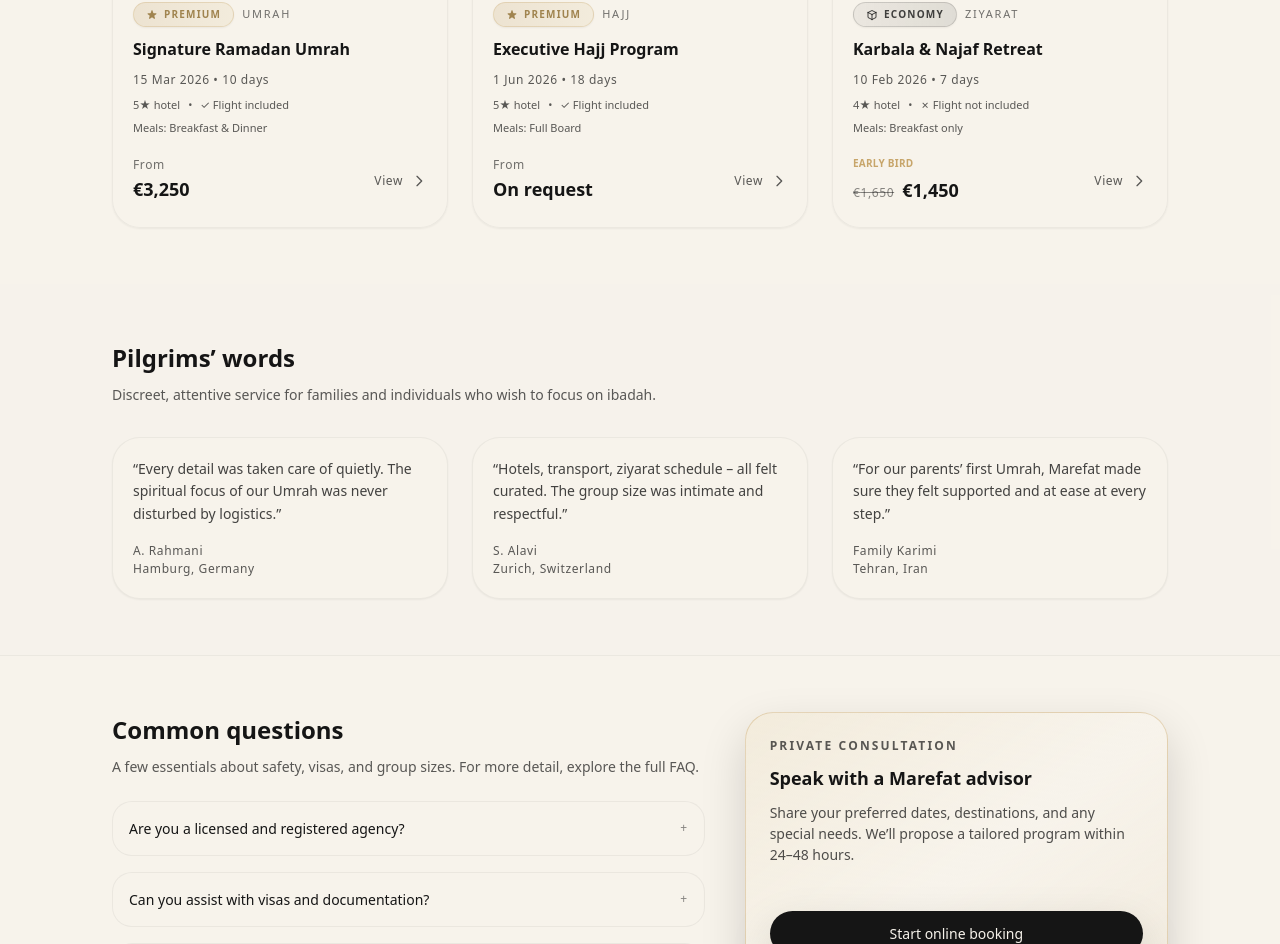
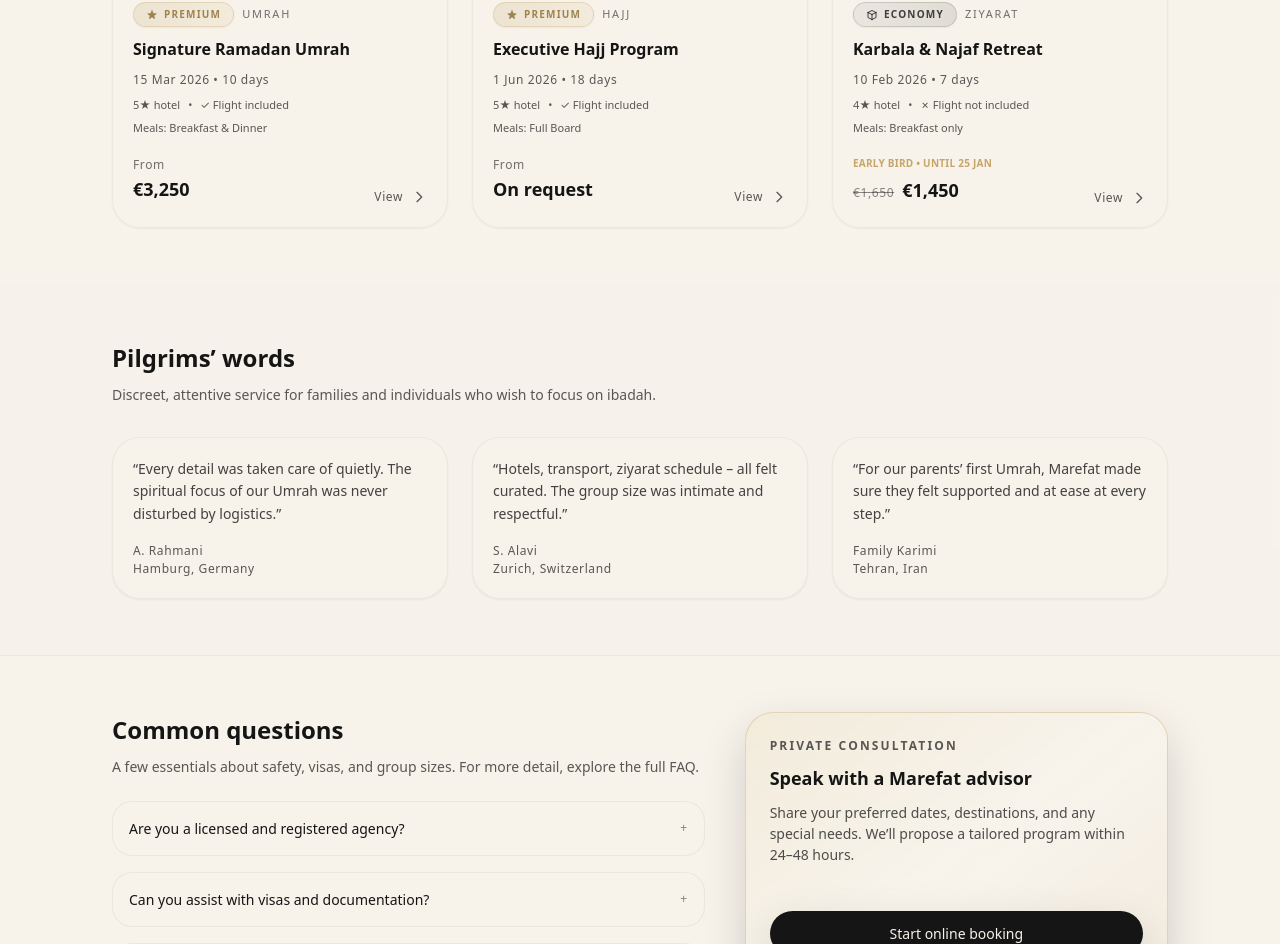
Before and after one commit to HamidrezaGtHb/marefat-pilgrimage, a Next.js app: page / in a window 1280 px wide. Shown: the part 1230-2174 px from the top of the page. Built offline with nearby package versions, Linux system fonts and the light colour scheme.

Commit message:
Update Sichere Änderungen

```diff
--- a/src/app/page.tsx
+++ b/src/app/page.tsx
@@ -256,14 +256,17 @@
                   </div>
 
                   {/* Price & CTA */}
-                  <div className="flex items-center justify-between gap-3 pt-3">
+                  <div className="flex items-end justify-between gap-3 pt-3">
                     <div>
                       {tour.earlyBirdDiscount && new Date() <= new Date(tour.earlyBirdDiscount.deadline) ? (
-                        <div className="space-y-1">
+                        <div>
                           <p className="text-[10px] font-semibold uppercase tracking-wide text-gold">
-                            Early Bird
+                            Early Bird • Until {new Date(tour.earlyBirdDiscount.deadline).toLocaleDateString("en-GB", {
+                              day: "numeric",
+                              month: "short",
+                            })}
                           </p>
-                          <div className="flex items-baseline gap-2">
+                          <div className="mt-1 flex items-baseline gap-2">
                             <span className="text-xs text-charcoal/50 line-through">
                               €{tour.earlyBirdDiscount.originalPrice.toLocaleString()}
                             </span>
--- a/src/app/tours/page.tsx
+++ b/src/app/tours/page.tsx
@@ -616,14 +616,17 @@
                     </div>
 
                     {/* Price & CTA */}
-                    <div className="flex items-center justify-between gap-3 pt-3">
+                    <div className="flex items-end justify-between gap-3 pt-3">
                       <div>
                         {tour.earlyBirdDiscount && new Date() <= new Date(tour.earlyBirdDiscount.deadline) ? (
-                          <div className="space-y-1">
+                          <div>
                             <p className="text-[10px] font-semibold uppercase tracking-wide text-gold">
-                              Early Bird
+                              Early Bird • Until {new Date(tour.earlyBirdDiscount.deadline).toLocaleDateString("en-GB", {
+                                day: "numeric",
+                                month: "short",
+                              })}
                             </p>
-                            <div className="flex items-baseline gap-2">
+                            <div className="mt-1 flex items-baseline gap-2">
                               <span className="text-xs text-charcoal/50 line-through">
                                 €{tour.earlyBirdDiscount.originalPrice.toLocaleString()}
                               </span>
```
